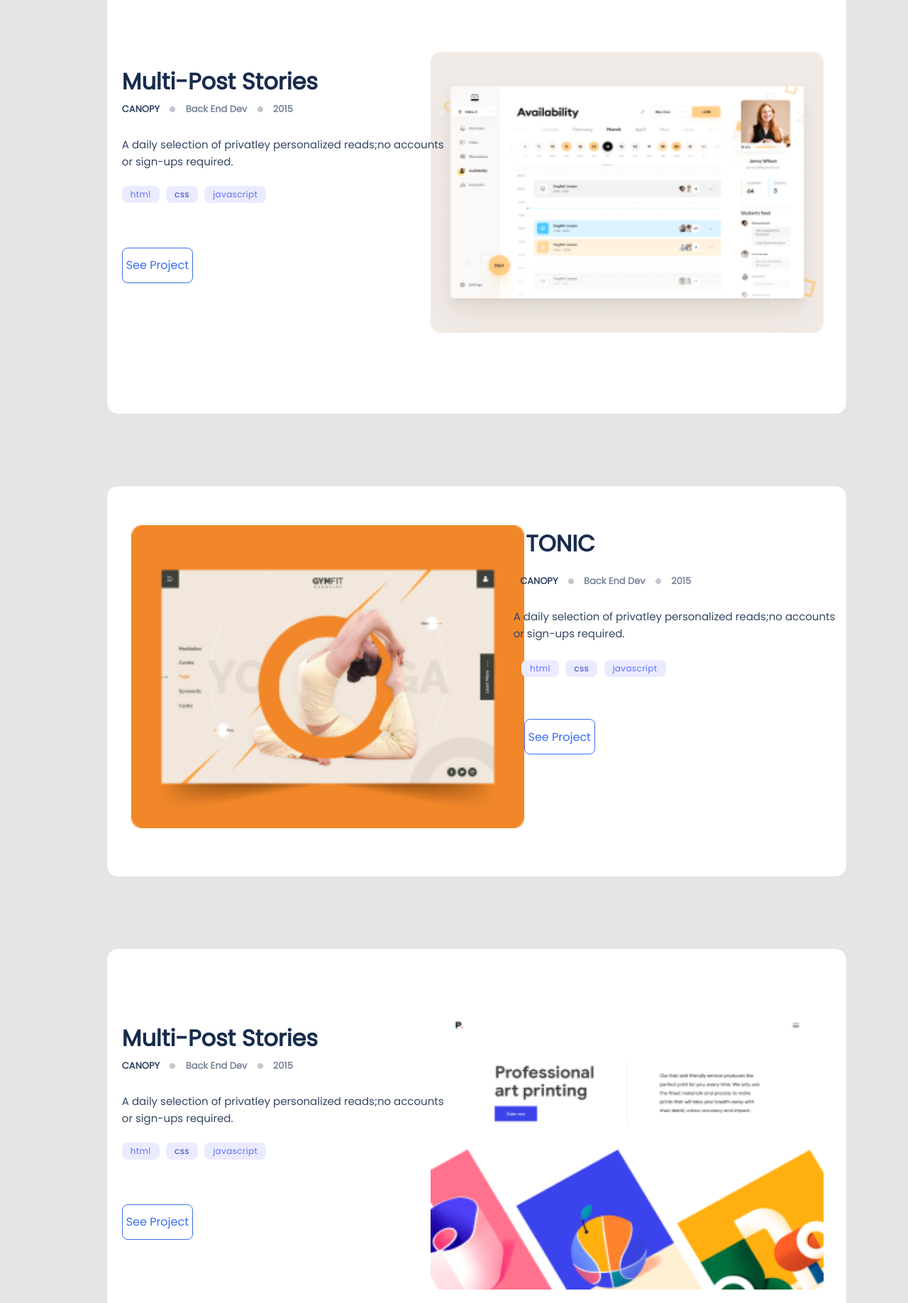
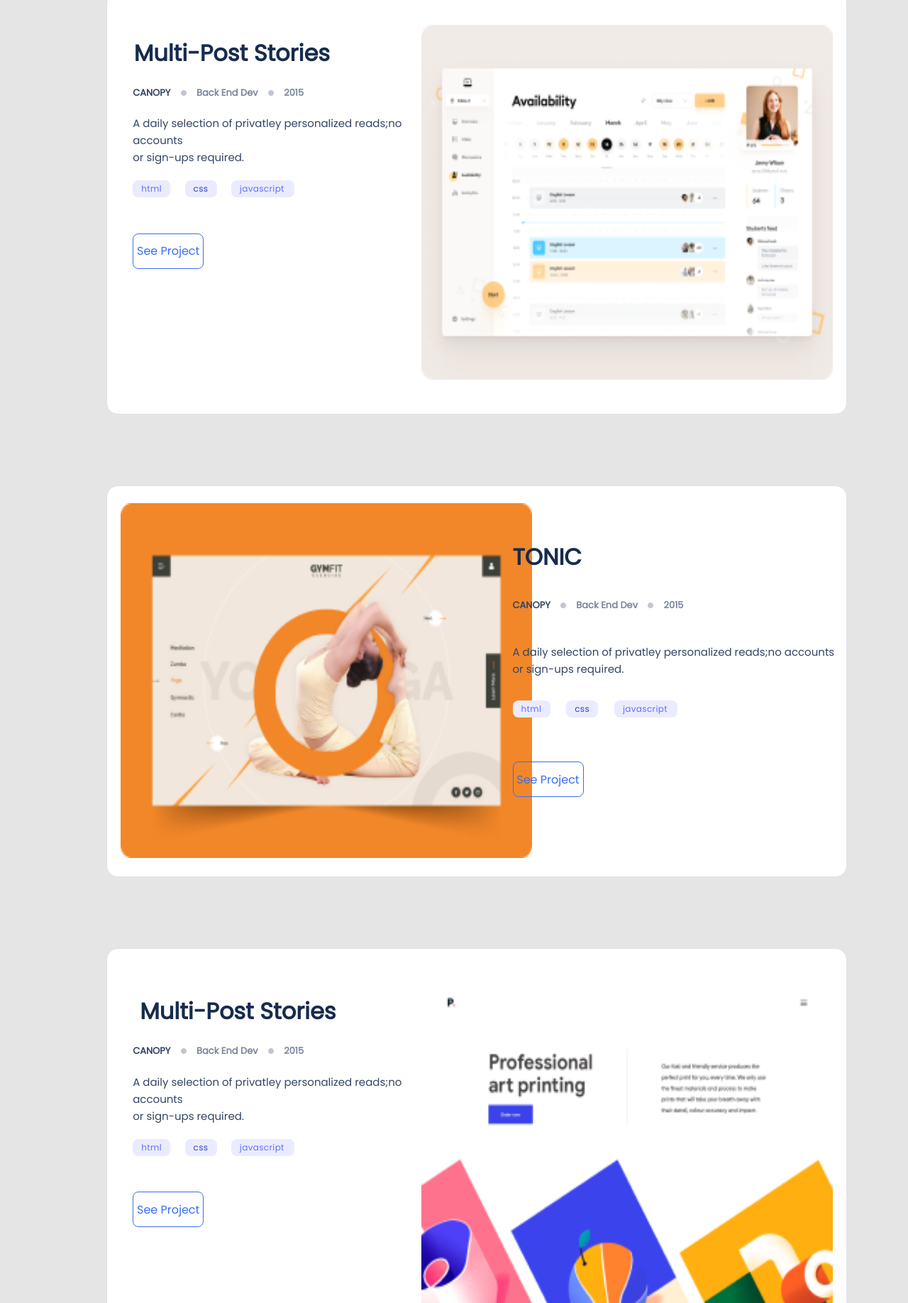
Before and after one commit to theodoku/Project_Portfolio, a website: page index.html in a window 1280 px wide. Shown: the part 1779-3615 px from the top of the page at 71% size. Drawn offline with Linux system fonts and the light colour scheme.

Commit message:
change display of cards from position absolute to flex, center about myself center

```diff
--- a/index.html
+++ b/index.html
@@ -81,11 +81,12 @@
                 </div>
             </div>
             <div class="container2">
+                <div class="card_rev">
                     <div class="project-imag 2">
                         <img src="images 1/Portfolio_img (2).png" class="Portfolio-pic2" alt="">
                     </div>
-                <div class="card-title">
-                     <h3 id="project_name2">Multi-Post Stories</h2>
+                    <div class="card-title2">
+                        <h2 id="project_name2">Multi-Post Stories</h2>
                     </div>
                     <div class="project-title2">
                         <ul class="ul_description">
@@ -104,6 +105,7 @@
                         </ul>
                         <div class="View_project2">
                             <a href="#"id="view2">See Project</a>
+                        </div>
                 </div>
             </div>
             <div class="container3">
@@ -133,11 +135,12 @@
                 </div>
             </div>
             <div class="container4">
+                <div class="card_rev">
                     <div class="project-imag 4">
                         <img src="images 1/Snapshoot Portfolio (4).png" class="Portfolio-pic4" alt="">
                     </div>
-                <div class="card-title">
-                    <h5 id="project_name4">Multi-Post Stories</h2>
+                    <div class="card-title4">
+                        <h2 id="project_name4">Multi-Post Stories</h2>
                     </div>
                     <div class="project-title4">
                         <ul class="ul_description">
@@ -156,6 +159,7 @@
                         </ul>
                     <div class="View_project4">
                         <a href="#" id="view4">See Project</a>
+                    </div>
                 </div>
             </div>
         </div>
--- a/style.css
+++ b/style.css
@@ -163,12 +163,6 @@ a {
 .works_section {
   display: grid;
 }
-
-/* .Portfolio-pic {
-  width: 295px;
-  display: flex;
-  flex-direction: column;
-} */
 
 .container1 {
   display: flex;
@@ -804,171 +798,121 @@ button {
   }
 
   .container1 {
-    position: relative;
+    display:flex;
     width: 90%;
   }
 
+  .project-imag1,
+  .project-imag2,
+  .project-imag3,
+  .project-imag4 {
+    width:544px;
+    height:448px;
+  }
   .Portfolio-pic1,
   .Portfolio-pic3 {
-    position: absolute;
-    top: 24px;
-    left: 24px;
-    margin: 10px;
-    width: 554px;
-    height: 448px;
-    padding-top: 2%;
+    width:580px;
+    height:500px;
+    margin-top:8px;
+    margin-left:3px;
   }
 
   .Portfolio-pic2,
   .Portfolio-pic4 {
-    position: absolute;
-    top: 24px;
-    right: 24px;
-    margin: 8px;
-    width: 554px;
-    height: 448px;
-    padding-top: 5%;
+    width:580px;
+    height:500px;
+    margin-top:30px;
+    margin-right:3px;
+    float: right;
   }
 
   .container2 {
-    position: relative;
+    display: flex;
     width: 90%;
   }
 
   .container3 {
-    position: relative;
+    display: flex;
     width: 90%;
   }
 
   .container4 {
-    position: relative;
+    display: flex;
     width: 90%;
   }
 
-  #project_name1 {
-    position: absolute;
-    right: 0;
-    margin-right: 34%;
-    margin-top: 3%;
+  .card-title {
+    margin-top:-46%;
   }
 
-  .project-title1 {
-    position: absolute;
-    right: 0;
-    margin-top: 10%;
-    margin-right: 21%;
+  /*.card_rev {
+    flex-direction: row-reverse;
+  }*/
+
+  .card-title2,
+  .card-ttile4 {
+    margin-left:5%
   }
 
-  #sign-up1 {
-    position: absolute;
-    right: 0;
-    margin-top: 15%;
-    margin-right: 1.5%;
+  #project_name1,
+  #project_name3 {
+    margin-left:55%;
+  }
+
+  .project-title1,
+  .project-title3 {
+    margin-top: 2%;
+    margin-left:55%;
+  }
+
+  #sign-up1,
+  #sign-up3 {
+    margin-top: 3%;
+    margin-left:55%;
   }
 
   .Prog_languages {
-    position: absolute;
-    right: 0;
-    margin-top: 22%;
-    margin-right: 26%;
+    margin-top:2%;
+    margin-left:55%;
   }
 
   #project_name2 {
-    position: absolute;
-    left: 0;
-    margin-left: 2%;
-    bottom: 75%;
+    margin-left:-3%;
+    margin-top:5%;
   }
 
-  .project-title2 {
-    position: absolute;
-    left: 0;
-    margin-top: 13%;
+  #project_name4 {
+    margin-left:3%;
+    margin-top:5%;
+  }
+
+  .project-title2,
+  .project-title4 {
+    margin-top: 2%;
     margin-left: 2%;
   }
 
-  #sign-up2 {
-    position: absolute;
-    left: 0;
-    margin-top: 18%;
+  #sign-up2,
+  #sign-up4 {
+    margin-top: 2%;
     margin-left: 2%;
   }
 
-  .View_project1 {
-    position: absolute;
-    right: 0;
-    margin-top: 30%;
-    margin-right: 34%;
+  .View_project1,
+  .View_project3 {
+    margin-top:5%;
+    margin-left: 55%;
   }
 
   .Prog_languages2,
   .Prog_languages4 {
-    position: absolute;
-    left: 0;
-    bottom: 50%;
+    margin-top:2%;
     margin-left: 2%;
   }
 
-  .View_project2 {
-    position: absolute;
-    left: 0;
-    margin-top: 33%;
-    margin-left: 2%;
-  }
-
-  #project_name3 {
-    position: absolute;
-    right: 0;
-    margin-right: 34%;
-    margin-top: 3%;
-  }
-
-  .project-title3 {
-    position: absolute;
-    right: 0;
-    margin-top: 10%;
-    margin-right: 21%;
-  }
-
-  #sign-up3 {
-    position: absolute;
-    right: 0;
-    margin-top: 15%;
-    margin-right: 1.5%;
-  }
-
-  .View_project3 {
-    position: absolute;
-    right: 0;
-    margin-top: 30%;
-    margin-right: 34%;
-  }
-
-  #project_name4 {
-    position: absolute;
-    left: 0;
-    margin-left: 2%;
-    bottom: 75%;
-  }
-
-  .project-title4 {
-    position: absolute;
-    left: 0;
-    margin-top: 13%;
-    margin-left: 2%;
-  }
-
-  #sign-up4 {
-    position: absolute;
-    left: 0;
-    margin-top: 18%;
-    margin-left: 2%;
-  }
-
+  .View_project2,
   .View_project4 {
-    position: absolute;
-    left: 0;
-    margin-top: 33%;
+    margin-top: 5%;
     margin-left: 2%;
   }
 
@@ -979,12 +923,17 @@ button {
   .About {
     padding: 100px 0 0 0;
     margin-top: 100px;
+    display: flex;
+    justify-content: center;
+  }
+
+  .left{
+    margin-left:10%;
   }
 
   .right {
-    position: absolute;
-    right: 30%;
-    margin-top: -30%;
+    align-items: flex-end;
+    margin-top:-30%;
   }
 
   .footer_wrapper {
@@ -1030,32 +979,33 @@ button {
   }
 
   .forward {
-    margin-left: 175%;
+    margin-left: 39%;
   }
 
   .forward1 {
-    position: absolute;
-    left: 186%;
-    right: 33.33%;
-    top: 25%;
-    bottom: 25%;
+    margin-left: 17.5%;
   }
 
   .down_arrow {
-    position: absolute;
-    left: 181%;
+    margin-left:20%;
+  }
+
+  #framework,
+  #skill{
+  margin-left: 51%;
   }
 
   .Text_frame::after,
   .Text::after {
     content: "";
     height: 1px;
-    width: 800px;
+    width: 600px;
     background: #dfe1e6;
-    position: absolute;
-    left: 0;
-    right: 0;
-    bottom: 0;
+    margin-left:50%;
+  }
+
+  .frame {
+    margin-left:50%;
   }
 
   .javascript_frame,
@@ -1075,7 +1025,7 @@ button {
   }
 
   #language_text {
-    margin-left: 0%;
+    margin-left:46%;
   }
 
   input {
```
Lines whose indentation alone changed are shown as unchanged.
